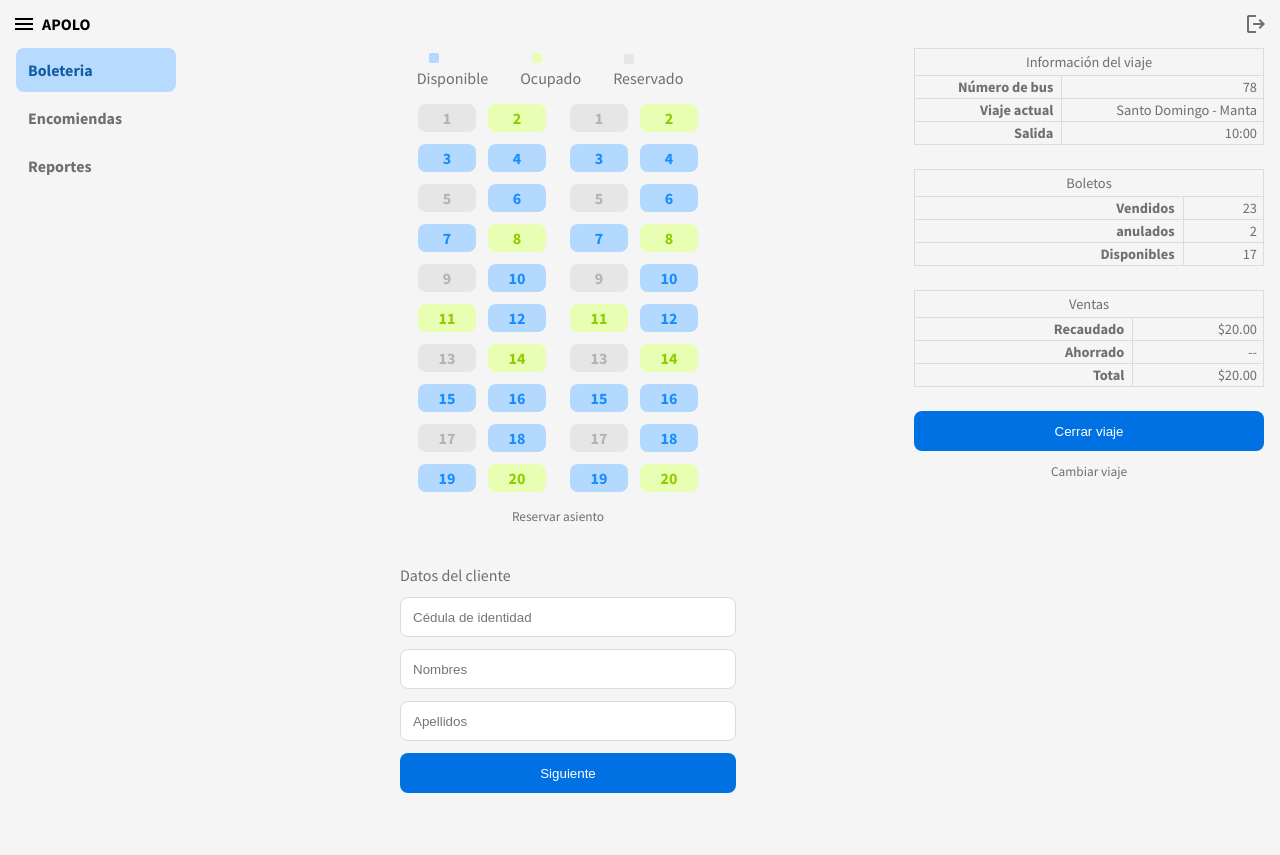
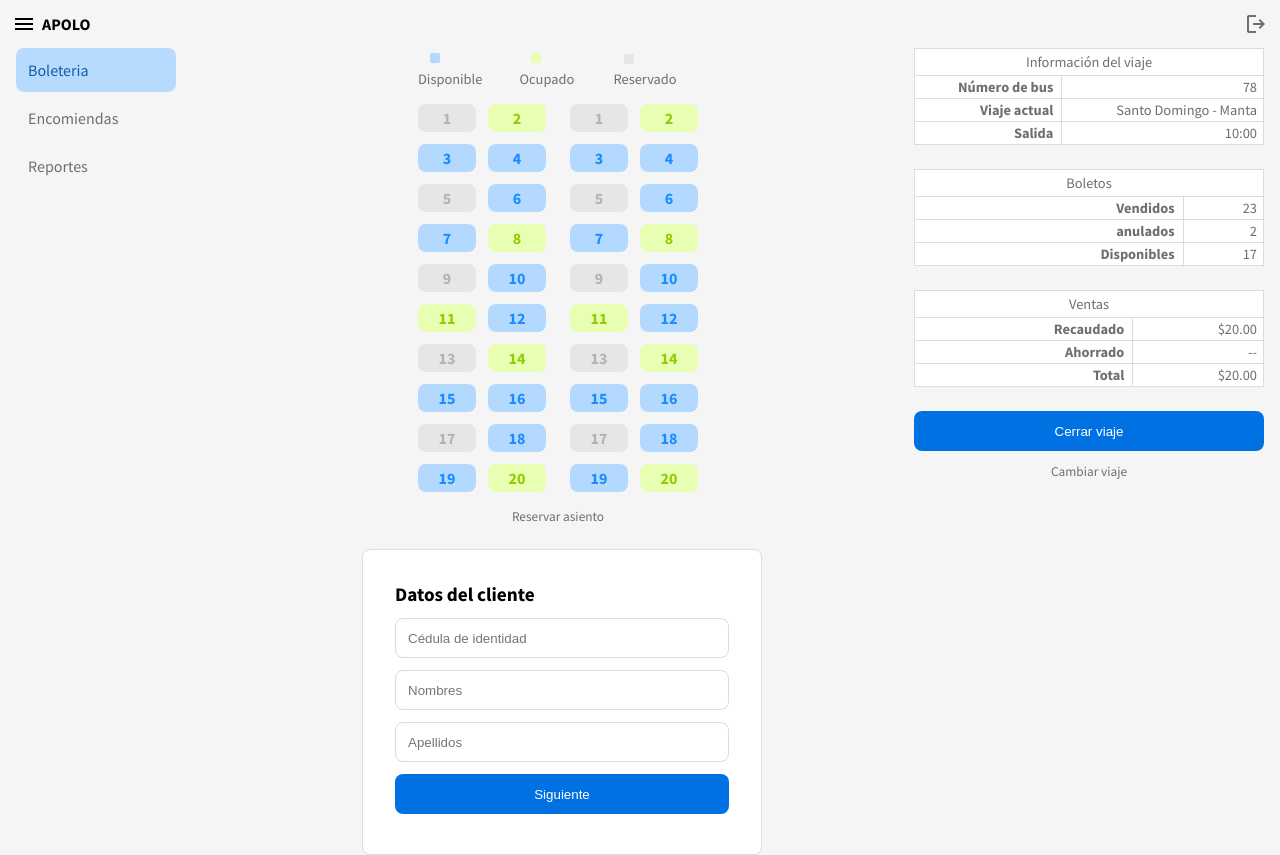
Before and after one commit to jeffersonmejia/apolo, a Next.js app: page / in a window 1280 px wide. Both pictures are taken after typing "Sample", "Sample123" into the empty fields and a click on the button "Ingresar". Before the commit the page ends 821 px from the top, so only its background shows below. Built offline with nearby package versions, Linux system fonts and the light colour scheme.

Commit message:
update styles

```diff
--- a/src/components/panel_aside/index.module.css
+++ b/src/components/panel_aside/index.module.css
@@ -20,7 +20,6 @@
 }
 .aside li {
 	list-style: none;
-	font-weight: bold;
 	border-radius: var(--border-radius);
 	color: var(--aside-color);
 	padding: 12px;
--- a/src/components/panel_client/index.module.css
+++ b/src/components/panel_client/index.module.css
@@ -13,6 +13,7 @@
 	max-width: 400px;
 	margin: auto;
 	color: var(--legend-color);
+	border-radius: var(--border-radius);
 }
 .clientForm :is(input, select) {
 	animation: opacity 0.3s ease-in-out;
@@ -31,6 +32,18 @@
 	.clientForm {
 		width: 100%;
 		margin: 0;
-		margin-left: 32px;
+		padding-top: 32px;
+		padding-bottom: 28px;
+		margin-left: 20px;
+		border: var(--border);
+		background-color: var(--card-bg);
+	}
+	.clientForm legend {
+		font-weight: bold;
+		font-size: 1.2rem;
+		color: black;
+	}
+	.clientForm select {
+		background-color: var(--card-bg);
 	}
 }
--- a/src/components/panel_resumen/index.module.css
+++ b/src/components/panel_resumen/index.module.css
@@ -10,6 +10,7 @@
 	margin-bottom: 24px;
 	color: var(--legend-color);
 	font-size: 0.9rem;
+	background-color: var(--card-bg);
 }
 .resumenTable th {
 	padding: 2px 8px;
@@ -21,6 +22,7 @@
 }
 .resumenTable caption {
 	padding: 4px;
+	background-color: var(--card-bg);
 }
 .groupBtn {
 	display: flex;
--- a/src/components/panel_ticket_bus_desc/index.module.css
+++ b/src/components/panel_ticket_bus_desc/index.module.css
@@ -1,6 +1,7 @@
 .busDescription span {
 	margin-left: 26px;
 	color: var(--legend-color);
+	font-size: 0.9rem;
 }
 
 .avaliable::before {
```
